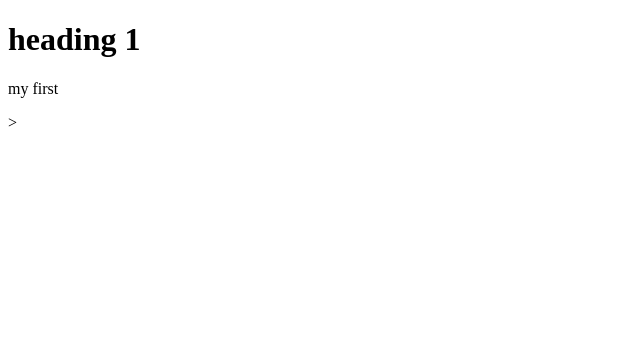
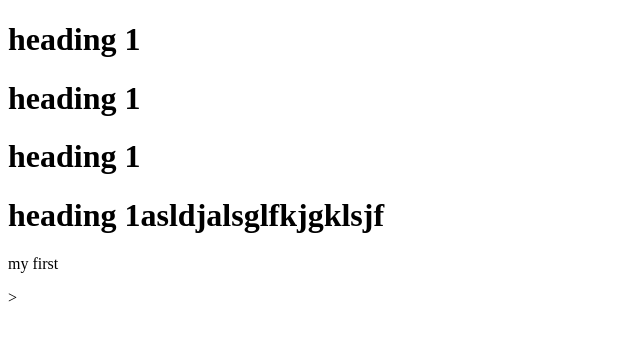
Before and after one commit to kevinyangk/3179, a plain HTML site: page index.html in a window 1280 px wide. Shown: the whole page, without its empty margins (0-640 px from the left). Drawn offline with Linux system fonts and the light colour scheme.

Commit message:
Update index.html

```diff
--- a/index.html
+++ b/index.html
@@ -5,6 +5,9 @@
 </head>
 <body>
     <h1>heading 1</h1>
+    <h1>heading 1</h1>
+    <h1>heading 1</h1>
+    <h1>heading 1asldjalsglfkjgklsjf</h1>
     <p>my first</p>
 
 </body>
```
